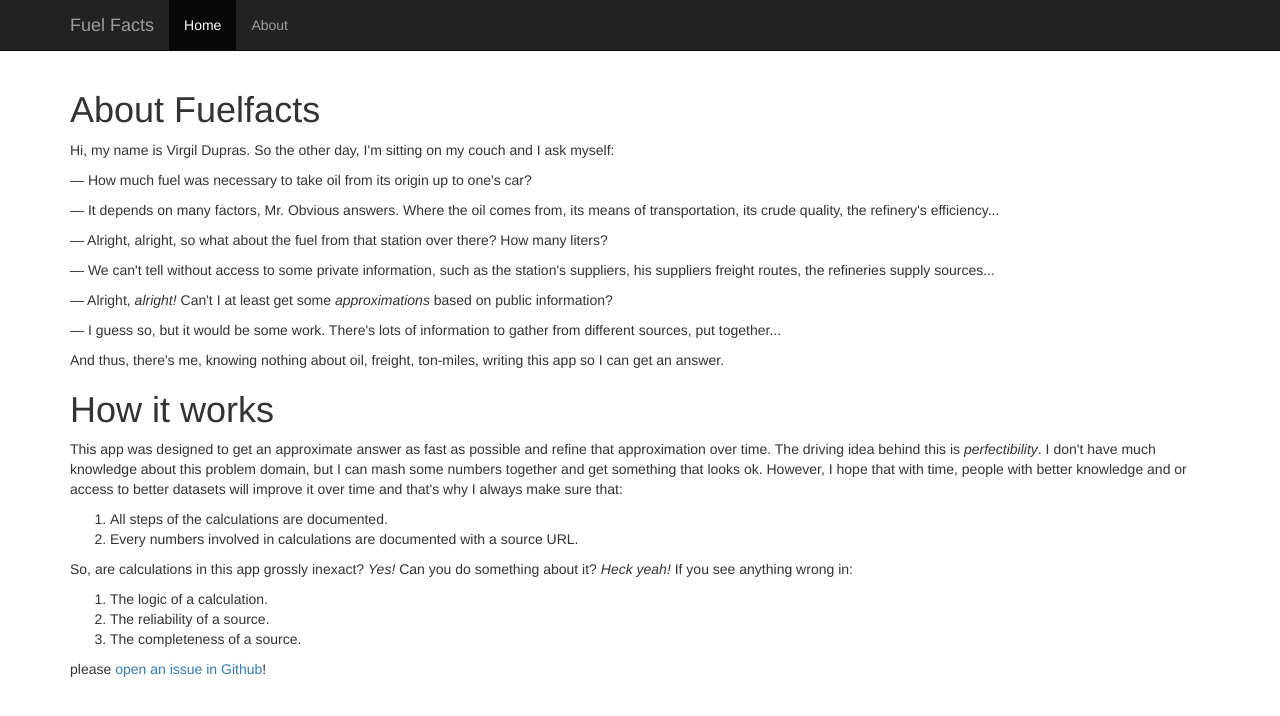
After one commit to hsoft/fuelfacts, a Flask app: page /about in a window 1280 px wide. The commit adds this page. Shown: the top 716 px of the page. Run offline with Flask 2, Linux system fonts and the light colour scheme; parts of the project's set-up code (start-up, migrations or seed data) failed here and were passed over; some libraries are stand-ins or nearby versions.

Commit message:
Added about page

```diff
--- /dev/null
+++ b/fuelfacts/templates/about.html
@@ -0,0 +1,49 @@
+{% extends "base.html" %}
+
+{% block content %}
+<div class="container">
+{% filter markdown %}
+# About Fuelfacts
+
+Hi, my name is Virgil Dupras. So the other day, I'm sitting on my couch and I ask myself:
+
+— How much fuel was necessary to take oil from its origin up to one's car?
+
+— It depends on many factors, Mr. Obvious answers. Where the oil comes from, its means of
+transportation, its crude quality, the refinery's efficiency...
+
+— Alright, alright, so what about the fuel from that station over there? How many liters?
+
+— We can't tell without access to some private information, such as the station's suppliers,
+his suppliers freight routes, the refineries supply sources...
+
+— Alright, *alright!* Can't I at least get some *approximations* based on public information?
+
+— I guess so, but it would be some work. There's lots of information to gather from different
+sources, put together...
+
+And thus, there's me, knowing nothing about oil, freight, ton-miles, writing this app so I can
+get an answer.
+
+# How it works
+
+This app was designed to get an approximate answer as fast as possible and refine that
+approximation over time. The driving idea behind this is *perfectibility*. I don't have much
+knowledge about this problem domain, but I can mash some numbers together and get something that
+looks ok. However, I hope that with time, people with better knowledge and or access to better
+datasets will improve it over time and that's why I always make sure that:
+
+1. All steps of the calculations are documented.
+2. Every numbers involved in calculations are documented with a source URL.
+
+So, are calculations in this app grossly inexact? *Yes!* Can you do something about it?
+*Heck yeah!* If you see anything wrong in:
+
+1. The logic of a calculation.
+2. The reliability of a source.
+3. The completeness of a source.
+
+please [open an issue in Github](https://github.com/hsoft/fuelfacts)!
+{% endfilter %}
+</div>
+{% endblock %}
--- a/fuelfacts/templates/base.html
+++ b/fuelfacts/templates/base.html
@@ -21,6 +21,9 @@
           <ul class="nav navbar-nav">
             <li class="active"><a href="/">Home</a></li>
           </ul>
+          <ul class="nav navbar-nav">
+            <li><a href="/about">About</a></li>
+          </ul>
         </div>
       </div>
     </div>
--- a/fuelfacts/website.py
+++ b/fuelfacts/website.py
@@ -1,10 +1,12 @@
 from flask import Flask, render_template, request
 from flask_bootstrap import Bootstrap
+from flaskext.markdown import Markdown
 
 from . import facts
 
 app = Flask(__name__)
 Bootstrap(app)
+Markdown(app)
 
 def consumption(method, lmkm):
     ratio = facts.freight[method]['liter-per-liter-km']
@@ -64,3 +66,7 @@ def refining():
     lines = [(desc, link, fmtnumber(value)) for desc, link, value in lines]
     title = "Calculation details for refinery energy consumption"
     return render_template('calc_details.html', title=title, calculation_lines=lines)
+
+@app.route('/about')
+def about():
+    return render_template('about.html')
--- a/requirements.txt
+++ b/requirements.txt
@@ -2,3 +2,4 @@ pyyaml
 pint
 flask
 flask-bootstrap
+flask-markdown
```
